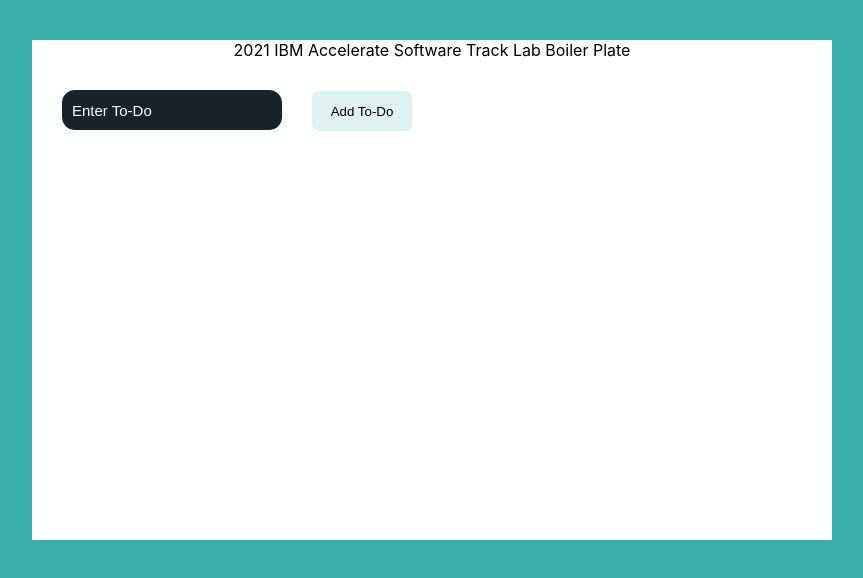
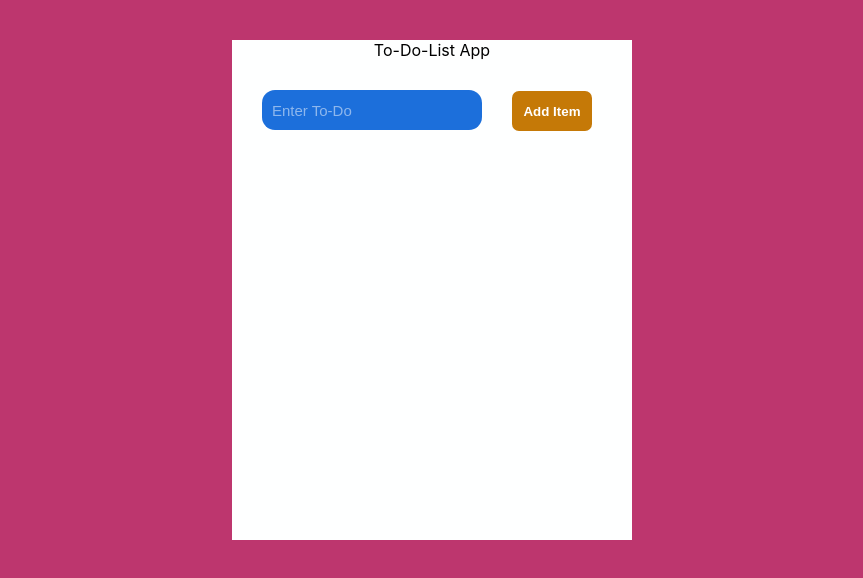
Before and after one commit to 2021-IBM-Accelerate-SW-Track/lab-1-team-15, a React (Create React App) app: page / in a window 1280 px wide. Shown: the top 578 px of the page, without its empty margins (208-1071 px from the left). Built offline with nearby package versions, Linux system fonts and the light colour scheme.

Commit message:
first commit for group 1

```diff
--- a/src/App.css
+++ b/src/App.css
@@ -1,6 +1,6 @@
 .App {
   background-color: #FEFFFF;
-  width: 800px;
+  width: 400px;
   min-height: 500px;
   margin: 40px auto;
 }
@@ -12,7 +12,7 @@
     sans-serif;
   -webkit-font-smoothing: antialiased;
   -moz-osx-font-smoothing: grayscale;
-  background-color: #3AAFA9;
+  background-color: #bd366e;
 }
 
 code {
@@ -20,32 +20,34 @@
     monospace;
 }
 
-#button input{
-  background-color: #17252A;
+#to-do-form input{
+  background-color: #1c6fdb;
   width: 200px;
   height: 40px;
   padding: 0 10px;
   margin: 30px;
   font-size: 15px;
   border-radius: 13px;
-  color: #FEFFFF;
+  color: white;
   border: 0;
 }
 
-#button input::placeholder{
-  color: #FEFFFF;
+#to-do-form input::placeholder{
+  color: rgb(255,255,255,0.5);
 
 }
 
-#button input:focus{
+#to-do-form input:focus{
   outline: none;
 }
 
-#button button{
+#to-do-form button{
   height:40px;
-  width:100px;
+  width:80px;
   border-radius: 7px;
   border: 0;
-  background-color: #DEF2F1;
+  background-color: #c57907;
   cursor: pointer;
+  color: white;
+  font-weight: bolder;
 }
--- a/src/App.js
+++ b/src/App.js
@@ -1,17 +1,60 @@
-import Header from "./component/header"
+import Header from "./component/header";
+import React from "react";
 import './App.css';
+import listItems from "./listItems";
 
-function App() {
-  return (
+class App extends React.Component{
+
+ constructor(props){
+  super(props);
+  this.state={
+    items:[],
+    currentItem:{
+      text:'',
+      key:''
+    }
+  }
+  this.handleInput = this.handleInput.bind(this);
+  this.addItem = this.addItem.bind(this);
+ }
+handleInput(e){
+  this.setState({
+    currentItem:{
+      text: e.target.value,
+      key: Date.now()
+    }
+  })
+}
+addItem(e){
+  e.preventDefault();
+  const newItem = this.state.currentItem;
+  console.log(newItem);
+    if(newItem.text!==""){
+    const newItems = [...this.state.items, newItem];
+    this.setState({
+      items:newItems,
+      currentItem:{
+        text:'',
+        key:''
+      },
+    })
+  }
+}
+render(){
+ return (
     <div className="App">
       <Header/>
-        <form id = "button">
-          <input type = "text" placeholder="Enter To-Do"/>
-          <button type = "submit">Add To-Do</button>
+        <form id = "to-do-form" onSubmit={this.addItem}>
+          <input type = "text" placeholder="Enter To-Do"
+          value = {this.state.currentItem.text}
+          onChange = {this.handleInput}/>
+          <button type = "submit">Add Item
+          </button>
         </form>
+      <listItems></listItems>
     </div>
-
   );
+}
 }
 
 export default App;
--- a/src/component/header/header.js
+++ b/src/component/header/header.js
@@ -1,3 +1,3 @@
 export default function Header(){
-    return <div align = "center">2021 IBM Accelerate Software Track Lab Boiler Plate</div>
+     return <div align = "center">To-Do-List App</div>
 }
--- /dev/null
+++ b/src/listItems.js
@@ -0,0 +1,9 @@
+import react from 'react';
+import './listItems.css'
+
+function listItems(props){
+    return(
+        <h1>From listItems.js</h1>
+    )
+}
+export default listItems;
```
Also changed, not shown: src/listItems.css (added).
